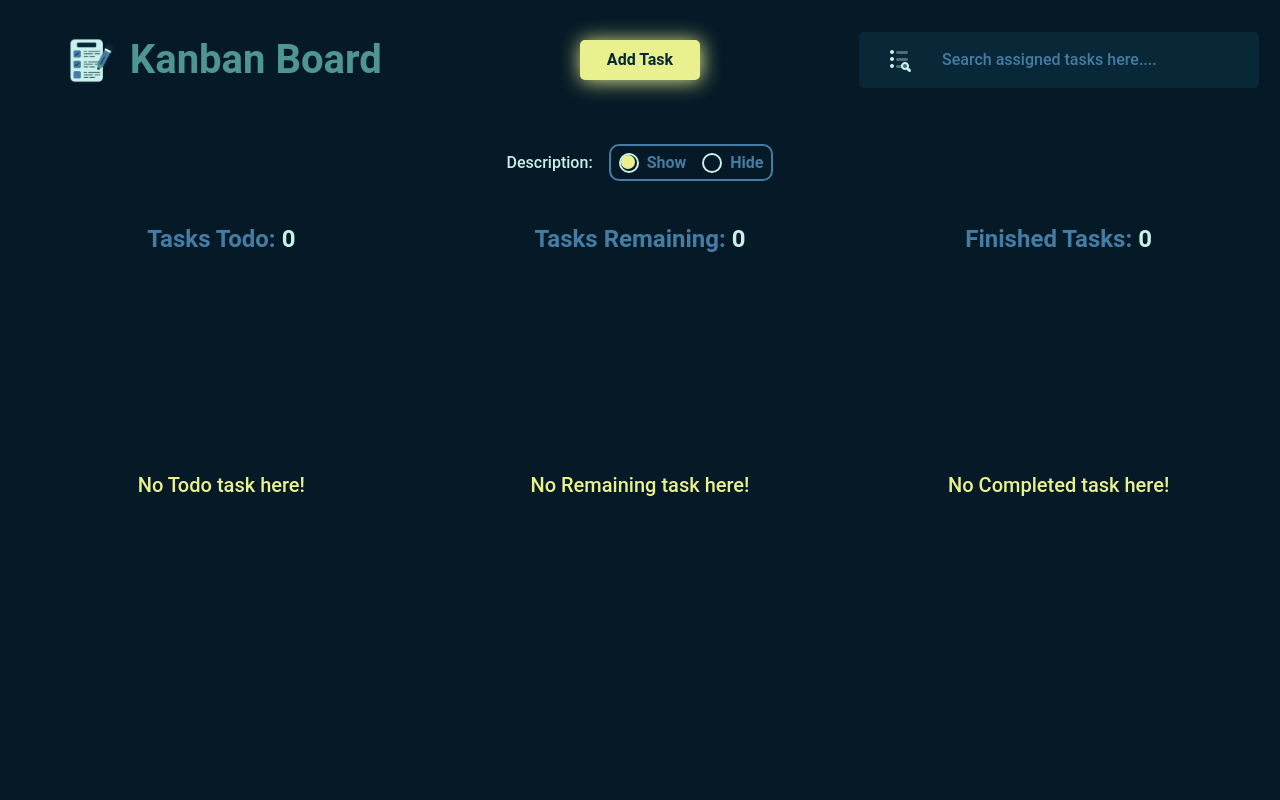
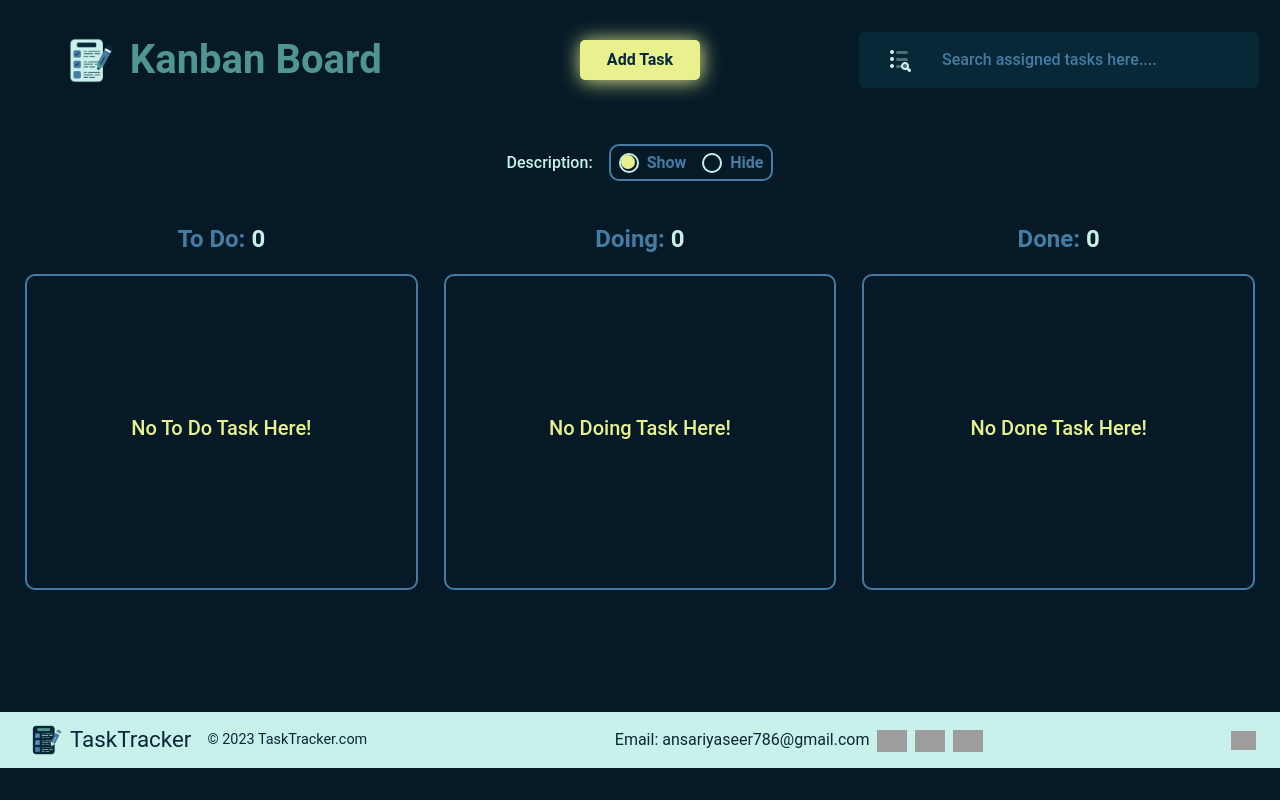
Before and after one commit to AnsariYasirArfat/KanbanBoard-TaskManager-MERN-Stack, a React (Vite) app in the folder frontend/: page / in a window 1280 px wide. Shown: the top 800 px of the page. Built offline with nearby package versions, Linux system fonts and the light colour scheme; grey boxes are pictures that could not be loaded.

Commit message:
style updated

```diff
--- a/frontend/src/components/AddTodo.jsx
+++ b/frontend/src/components/AddTodo.jsx
@@ -97,12 +97,8 @@ const AddTodo = ({ addTodo }) => {
               type="submit"
               className={`addTaskButton  d-flex justify-content-evenly align-items-center m-auto
             `}
-              onMouseEnter={mouseEnterButton}
-              onMouseLeave={mouseLeaveButtton}
             >
-              {isHoveredOnButton && (
-                <img src={addTaskImg} alt="search" width={30} className="" />
-              )}
+              <img src={addTaskImg} alt="search" width={30} className="" />
               <span className="">Add Task</span>
             </button>
           </Modal.Footer>
--- a/frontend/src/components/TodoItem.jsx
+++ b/frontend/src/components/TodoItem.jsx
@@ -52,7 +52,7 @@ const Todoitem = ({
         <div
           onMouseUp={MouseEnterBox}
           onMouseDown={MouseLeaveBox}
-          className="m-4 editBox taskBox taskBoxHeight uncheckedTaskBox "
+          className="m-3 editBox taskBox taskBoxHeight uncheckedTaskBox "
         >
           <div className=" mx-4 my-1 d-flex justify-content-between align-items-center">
             <h5 className="m-0 saveHeading" style={{ color: "#0d6caf" }}>
@@ -74,7 +74,7 @@ const Todoitem = ({
           <div className="p-1 mx-4 mb-3 editTitleInput">
             <input
               maxLength="50"
-              className={`text p-1 mb-0`}
+              className={`text p-1 mb-0 text-capitalize`}
               required
               value={todo.title}
               placeholder="No Title"
@@ -88,7 +88,7 @@ const Todoitem = ({
           </div>
           <div className="editDescSection mx-4 p-1">
             <textarea
-              className={`editDescInput p-1`}
+              className={`editDescInput p-1 text-capitalize`}
               value={todo.desc}
               placeholder="No Description"
               onChange={(e) => {
@@ -108,9 +108,9 @@ const Todoitem = ({
         <div
           onMouseEnter={MouseEnterBox}
           onMouseLeave={MouseLeaveBox}
-          className={`m-4 taskBox d-flex flex-column justify-content-between${
+          className={`m-3 taskBox d-flex flex-column justify-content-between${
             todo.done === true ? " checkedTaskBox " : " uncheckedTaskBox"
-          }  ${DescriptionState && "taskBoxHeight"} `}
+          }  ${DescriptionState && "taskBoxHeight"}  `}
         >
           <div className="d-flex align-items-center p-3 taskTitleSection">
             {todo.status === "DOING" || todo.status === "DONE" ? (
@@ -189,12 +189,14 @@ const Todoitem = ({
   }
   return (
     <Draggable draggableId={todo.sno.toString()} index={index}>
-      {(provided) => (
+      {(provided, snapshot) => (
         <div
           {...provided.draggableProps}
           {...provided.dragHandleProps}
           ref={provided.innerRef}
-          className="p-0"
+          className={`p-0  text-capitalize  ${
+            snapshot.isDragging ? "dragTaskBox" : ""
+          }`}
         >
           {todoItem}
         </div>
--- a/frontend/src/components/Todos.jsx
+++ b/frontend/src/components/Todos.jsx
@@ -65,18 +65,22 @@ const Todos = (props) => {
         {/* Todo tasks Section */}
         <div className="col-xl-4 d-flex flex-column my-4">
           <p className="subHeading fw-bold text-center ">
-            Tasks Todo:
+            To Do:
             <span className="count"> {filteredTodoTasks.length}</span>
           </p>
           <Droppable droppableId={`todo`}>
-            {(provided) => (
+            {(provided, snapshot) => (
               <div
                 ref={provided.innerRef}
                 {...provided.droppableProps}
-                className={`row row-cols-md-2 row-cols-xl-1  overflow-auto remainingSection `}
+                className={`${
+                  snapshot.isDraggingOver ? "dragTaskContainer" : ""
+                } row row-cols-md-2 row-cols-xl-1 overflow-auto tasksContainer `}
               >
                 {filteredTodoTasks.length === 0 ? (
-                  <h5 className="text-center emptyTask">No Todo task here!</h5>
+                  <h5 className="text-center p-auto emptyTask">
+                    No To Do Task Here!
+                  </h5>
                 ) : (
                   <>
                     {filteredTodoTasks.map((todo, index) => {
@@ -103,20 +107,20 @@ const Todos = (props) => {
         {/* Remaining tasks Section  */}
         <div className="col-xl-4 d-flex flex-column my-4">
           <p className="subHeading fw-bold text-center ">
-            Tasks Remaining:
+            Doing:
             <span className="count"> {filteredRemainingTasks.length}</span>
           </p>
           <Droppable droppableId={`remain`}>
-            {(provided) => (
+            {(provided, snapshot) => (
               <div
                 ref={provided.innerRef}
                 {...provided.droppableProps}
-                className={`row row-cols-md-2 row-cols-xl-1  overflow-auto remainingSection `}
+                className={`${
+                  snapshot.isDraggingOver ? "dragTaskContainer" : ""
+                } row row-cols-md-2 row-cols-xl-1  overflow-auto tasksContainer `}
               >
                 {filteredRemainingTasks.length === 0 ? (
-                  <h5 className="text-center emptyTask">
-                    No Remaining task here!
-                  </h5>
+                  <h5 className="text-center emptyTask">No Doing Task Here!</h5>
                 ) : (
                   <>
                     {filteredRemainingTasks.map((todo, index) => {
@@ -141,22 +145,22 @@ const Todos = (props) => {
           </Droppable>
         </div>
         {/* Completed tasks Section */}
-        <div className="col-xl-4 d-flex flex-column my-4">
+        <div className="col-xl-4 d-flex flex-column my-4 ">
           <p className="subHeading fw-bold text-center ">
-            Finished Tasks:
+            Done:
             <span className="count"> {filteredCompletedTasks.length}</span>
           </p>
           <Droppable droppableId={`completed`}>
-            {(provided) => (
+            {(provided, snapshot) => (
               <div
                 ref={provided.innerRef}
                 {...provided.droppableProps}
-                className={`row  row-cols-md-2 row-cols-xl-1  overflow-auto completedTasks`}
+                className={`${
+                  snapshot.isDraggingOver ? "dragTaskContainer" : ""
+                } row row-cols-md-2 row-cols-xl-1 overflow-auto tasksContainer `}
               >
                 {filteredCompletedTasks.length === 0 ? (
-                  <h5 className="text-center emptyTask">
-                    No Completed task here!
-                  </h5>
+                  <h5 className="text-center emptyTask">No Done Task Here!</h5>
                 ) : (
                   <>
                     {filteredCompletedTasks.map((todo, index) => {
--- a/frontend/src/index.css
+++ b/frontend/src/index.css
@@ -155,6 +155,12 @@ body {
 }
 
 /* Todos component style */
+
+.dragTaskContainer {
+  background-color: #447ca4;
+  border-radius: 20px;
+}
+
 .taskList {
   color: #e9f08e;
   font-size: 2.1rem;
@@ -176,19 +182,17 @@ body {
 .count {
   color: #c8f1eb;
 }
-.remainingSection {
-  max-height: 680px;
+.tasksContainer {
+  margin: 1px;
+  border: solid 2px #447ca4;
+  border-radius: 10px;
 }
-.completedTasks {
-  max-height: 680px;
-}
-.completedTasks::-webkit-scrollbar,
-.remainingSection::-webkit-scrollbar {
+
+.tasksContainer::-webkit-scrollbar {
   display: none;
 }
 
-.completedTasks,
-.remainingSection {
+.tasksContainer {
   scrollbar-width: none; /* for Firefox */
   -ms-overflow-style: none; /* for Internet Explorer and Edge */
 }
@@ -230,8 +234,7 @@ input[type="radio"]:checked + .radio-custom:before {
 }
 
 .emptyTask {
-  padding: 200px 0;
-  min-height: 680px;
+  padding: 140px 0;
   color: #e9f08e;
 }
 
@@ -247,6 +250,9 @@ input[type="checkbox"]:checked {
   accent-color: #e9f08e;
   width: 15px;
   height: 15px;
+}
+.dragTaskBox {
+  scale: 1.15;
 }
 
 .taskBox {
@@ -267,7 +273,6 @@ input[type="checkbox"]:checked {
 }
 .uncheckedTaskBox:hover {
   box-shadow: 2px 2px 20px #e9f08e;
-  scale: 1.05;
 }
 .blur:hover .taskBox:not(:hover) {
   opacity: 0.4;
```
